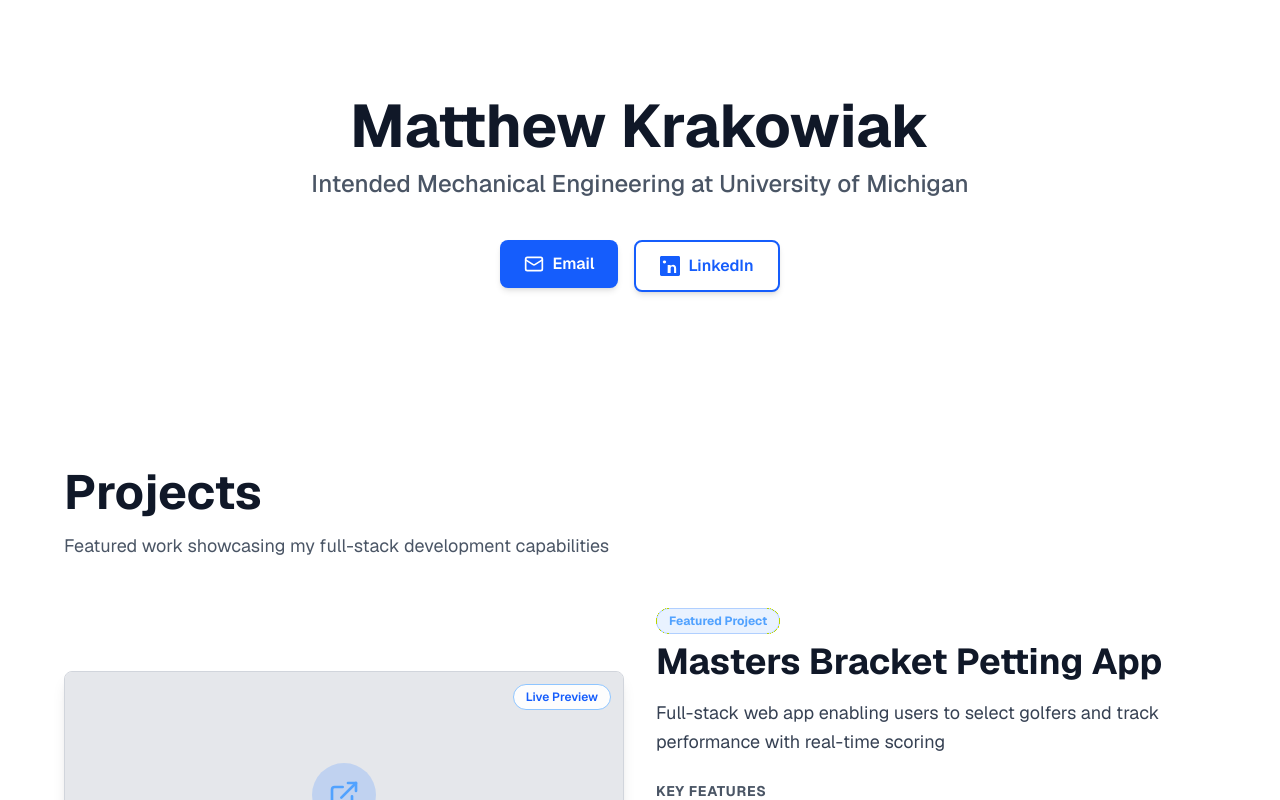
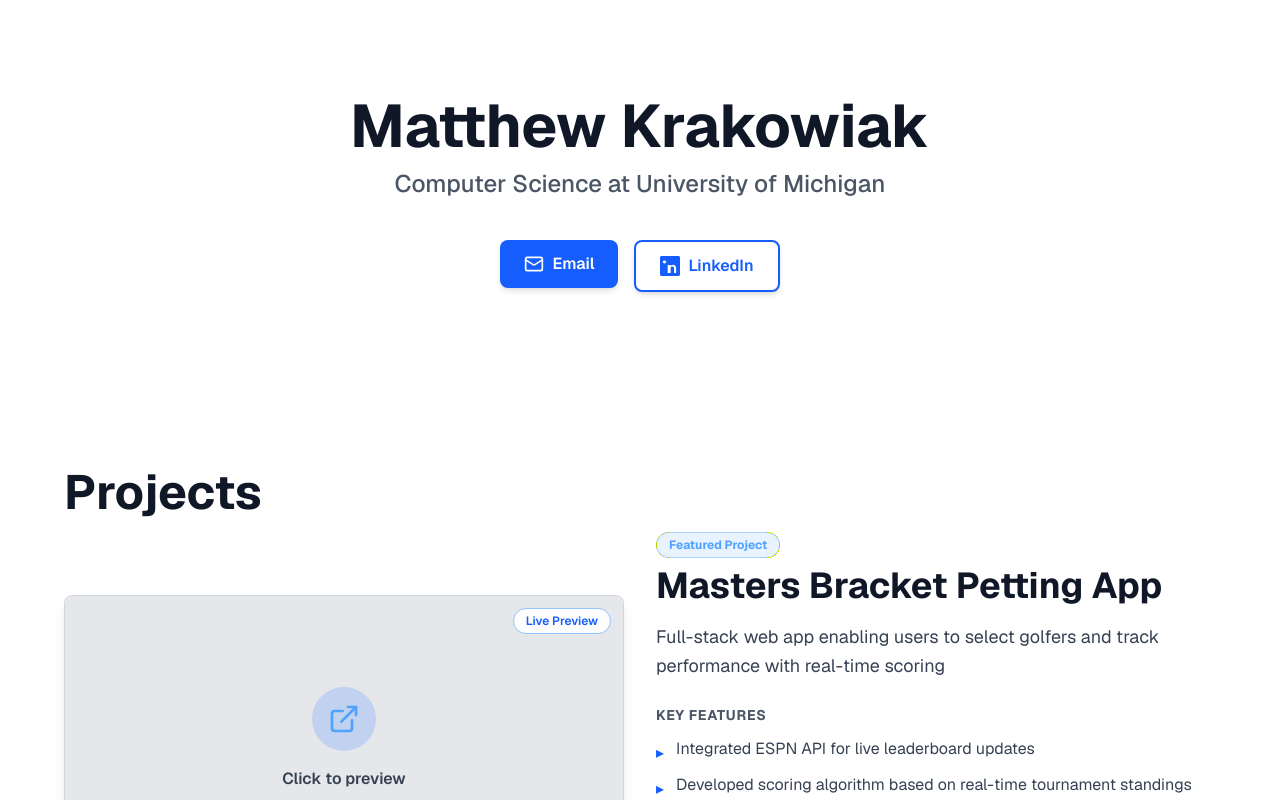
Before and after one commit to Mattrex9/krakportfolio, a Next.js app: page / in a window 1280 px wide. Shown: the top 800 px of the page. Built offline with nearby package versions, Linux system fonts and the light colour scheme.

Commit message:
updated portfolio

```diff
--- a/app/layout.tsx
+++ b/app/layout.tsx
@@ -13,8 +13,8 @@ const geistMono = Geist_Mono({
 });
 
 export const metadata: Metadata = {
-  title: "Create Next App",
-  description: "Generated by create next app",
+  title: "Matthew Krakowiak - Portfolio",
+  description: "Generated Matthew Krakowiak's portfolio using Next.js and Tailwind CSS",
 };
 
 export default function RootLayout({
--- a/components/hero.tsx
+++ b/components/hero.tsx
@@ -11,7 +11,7 @@ export const Hero = () => {
       <div className="w-full max-w-6xl mx-auto px-6 py-16 md:py-24">
       <div className="text-center">
         <h1 className="text-5xl md:text-6xl font-bold text-gray-900 mb-3">Matthew Krakowiak</h1>
-        <p className="text-xl md:text-2xl text-gray-600 mb-10 font-medium">Intended Mechanical Engineering at University of Michigan</p>
+        <p className="text-xl md:text-2xl text-gray-600 mb-10 font-medium">Computer Science at University of Michigan</p>
 
         <div className="flex gap-4 justify-center flex-wrap">
           <div className="relative">
--- a/components/projects.tsx
+++ b/components/projects.tsx
@@ -27,7 +27,7 @@ export default function Projects() {
     <section id="projects" className="w-full py-20 px-6 md:px-12 bg-white">
       <div className="max-w-6xl mx-auto">
         <h2 className="text-4xl md:text-5xl font-bold text-gray-900 mb-4">Projects</h2>
-        <p className="text-gray-600 text-lg mb-12">Featured work showcasing my full-stack development capabilities</p>
+
 
         <div className="space-y-12">
           {projects.map((project) => (
```
